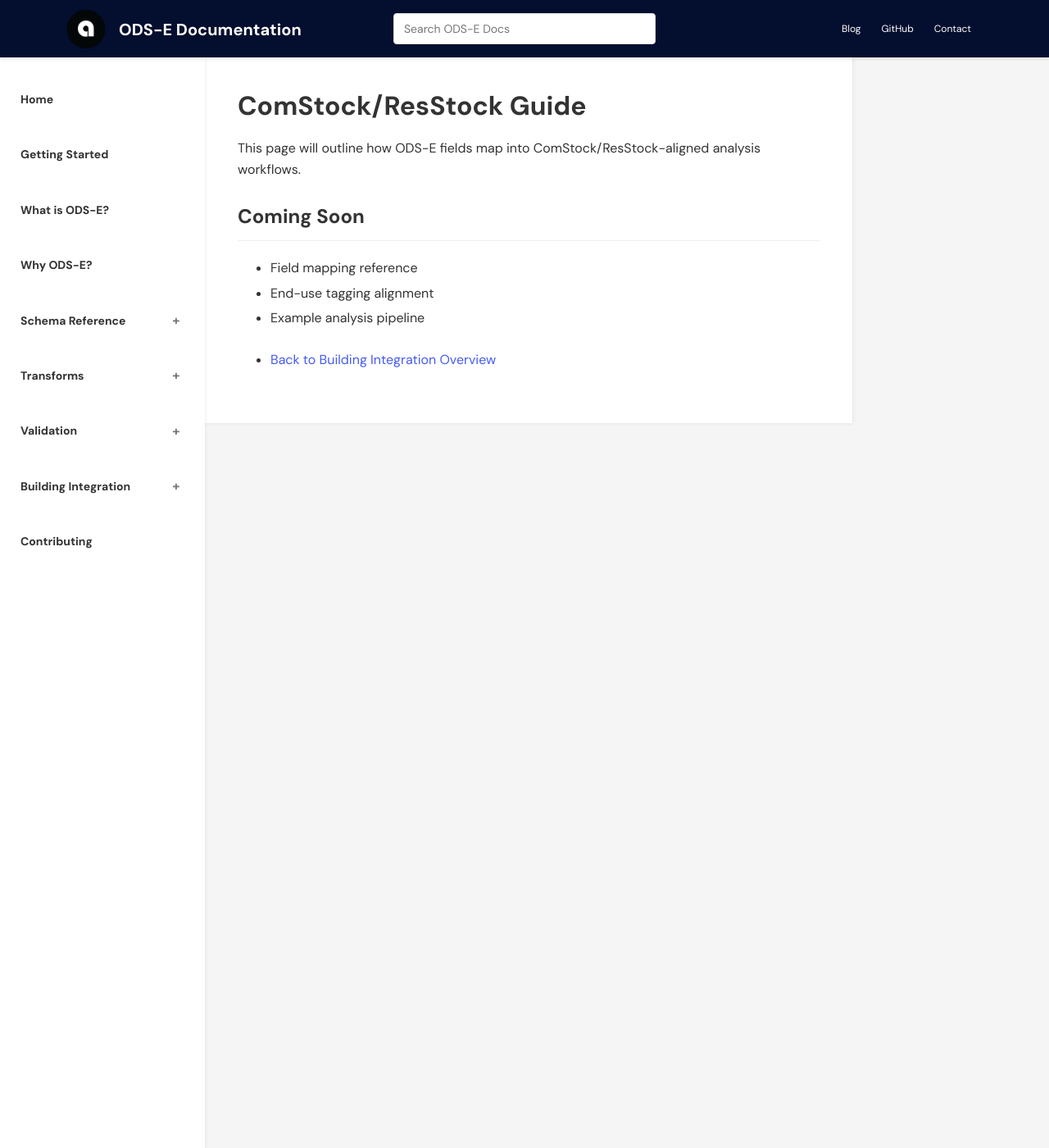
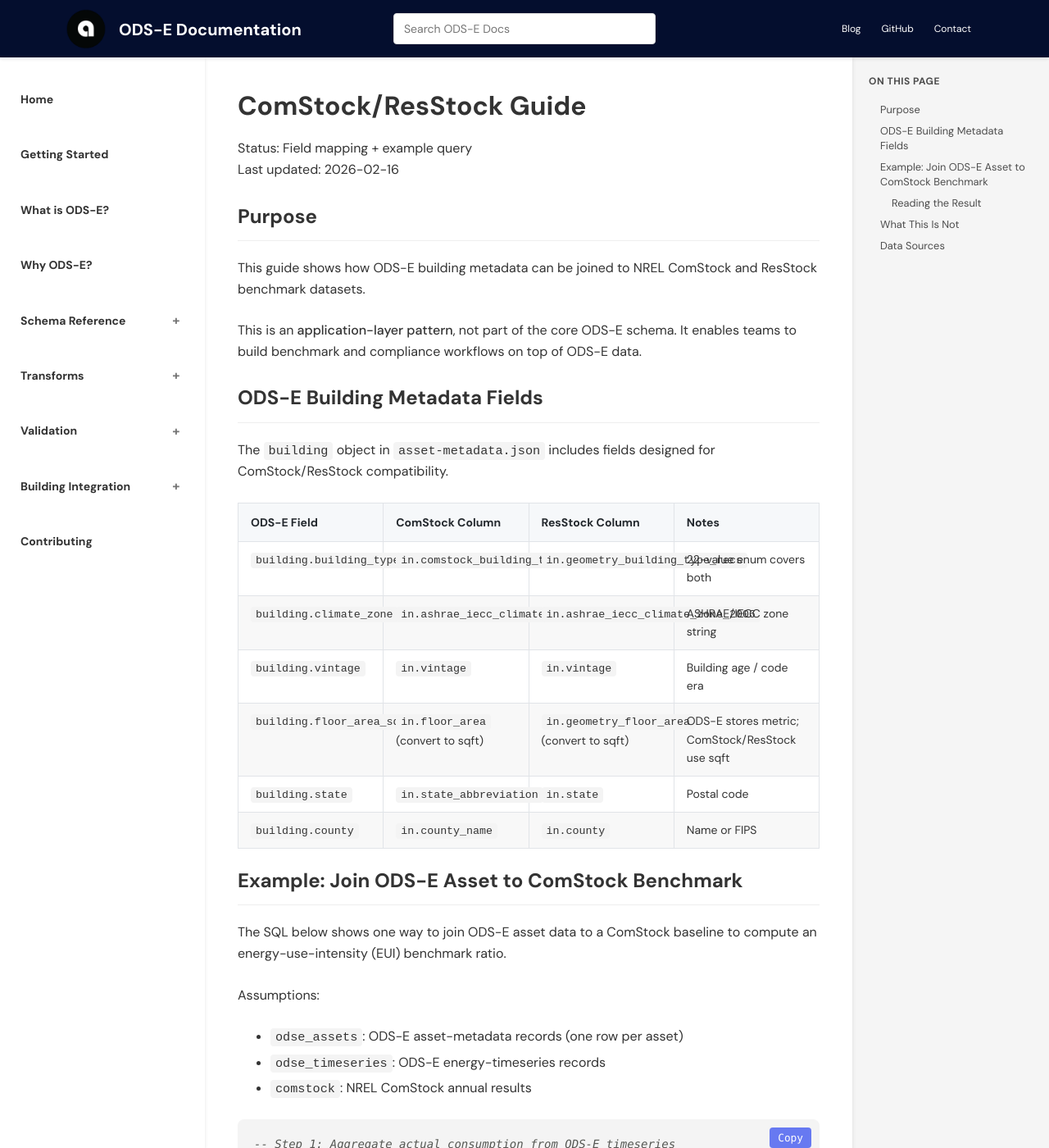
Before and after one commit to AsobaCloud/odse-docs, a Jekyll site: the page built from docs/building-integration/comstock-resstock.md, in a window 1280 px wide and 1400 px high. Shown: the whole window at 82% size. Built offline with Jekyll 4.4.1, drawn with Linux system fonts in a browser that asks for light colours; some of the changed text lies outside the part shown.

Commit message:
Populate ComStock/ResStock guide from ODSE spec

````diff
--- a/docs/building-integration/comstock-resstock.md
+++ b/docs/building-integration/comstock-resstock.md
@@ -5,12 +5,109 @@
 
 # ComStock/ResStock Guide
 
-This page will outline how ODS-E fields map into ComStock/ResStock-aligned analysis workflows.
+Status: Field mapping + example query
+Last updated: 2026-02-16
 
-## Coming Soon
+## Purpose
 
-- Field mapping reference
-- End-use tagging alignment
-- Example analysis pipeline
+This guide shows how ODS-E building metadata can be joined to NREL ComStock and ResStock benchmark datasets.
+
+This is an **application-layer pattern**, not part of the core ODS-E schema. It enables teams to build benchmark and compliance workflows on top of ODS-E data.
+
+## ODS-E Building Metadata Fields
+
+The `building` object in `asset-metadata.json` includes fields designed for ComStock/ResStock compatibility.
+
+| ODS-E Field | ComStock Column | ResStock Column | Notes |
+|---|---|---|---|
+| `building.building_type` | `in.comstock_building_type` | `in.geometry_building_type_recs` | 22-value enum covers both |
+| `building.climate_zone` | `in.ashrae_iecc_climate_zone_2006` | `in.ashrae_iecc_climate_zone_2006` | ASHRAE/IECC zone string |
+| `building.vintage` | `in.vintage` | `in.vintage` | Building age / code era |
+| `building.floor_area_sqm` | `in.floor_area` (convert to sqft) | `in.geometry_floor_area` (convert to sqft) | ODS-E stores metric; ComStock/ResStock use sqft |
+| `building.state` | `in.state_abbreviation` | `in.state` | Postal code |
+| `building.county` | `in.county_name` | `in.county` | Name or FIPS |
+
+## Example: Join ODS-E Asset to ComStock Benchmark
+
+The SQL below shows one way to join ODS-E asset data to a ComStock baseline to compute an energy-use-intensity (EUI) benchmark ratio.
+
+Assumptions:
+- `odse_assets`: ODS-E asset-metadata records (one row per asset)
+- `odse_timeseries`: ODS-E energy-timeseries records
+- `comstock`: NREL ComStock annual results
+
+```sql
+-- Step 1: Aggregate actual consumption from ODS-E timeseries
+WITH actual AS (
+    SELECT
+        t.asset_id,
+        SUM(t.kwh)                           AS annual_kwh,
+        a.building_type,
+        a.climate_zone,
+        a.vintage,
+        a.floor_area_sqm,
+        a.state
+    FROM odse_timeseries  t
+    JOIN odse_assets       a ON a.asset_id = t.asset_id
+    WHERE t.direction    = 'consumption'
+      AND t.fuel_type    = 'electricity'
+      AND t.timestamp   >= '2025-01-01'
+      AND t.timestamp    < '2026-01-01'
+    GROUP BY t.asset_id, a.building_type, a.climate_zone,
+             a.vintage, a.floor_area_sqm, a.state
+),
+
+-- Step 2: Find the ComStock median EUI for matching building cohort
+benchmark AS (
+    SELECT
+        "in.comstock_building_type"           AS building_type,
+        "in.ashrae_iecc_climate_zone_2006"    AS climate_zone,
+        "in.vintage"                          AS vintage,
+        "in.state_abbreviation"               AS state,
+        PERCENTILE_CONT(0.5) WITHIN GROUP (
+            ORDER BY "out.site_energy_intensity_kbtu_per_sqft"
+        )                                     AS median_eui_kbtu_sqft
+    FROM comstock
+    GROUP BY 1, 2, 3, 4
+)
+
+-- Step 3: Compare actual vs benchmark
+SELECT
+    ac.asset_id,
+    ac.annual_kwh,
+    ac.floor_area_sqm,
+    -- Convert actual kWh to kBtu/sqft for apples-to-apples comparison
+    (ac.annual_kwh * 3.412)
+        / (ac.floor_area_sqm * 10.7639)      AS actual_eui_kbtu_sqft,
+    bm.median_eui_kbtu_sqft,
+    ROUND(
+        ((ac.annual_kwh * 3.412) / (ac.floor_area_sqm * 10.7639))
+        / NULLIF(bm.median_eui_kbtu_sqft, 0),
+        2
+    )                                         AS eui_ratio
+FROM actual    ac
+JOIN benchmark bm
+  ON  ac.building_type = bm.building_type
+  AND ac.climate_zone  = bm.climate_zone
+  AND ac.vintage       = bm.vintage
+  AND ac.state         = bm.state;
+```
+
+### Reading the Result
+
+- `eui_ratio < 1.0`: Building uses less energy than its ComStock benchmark cohort (better than median).
+- `eui_ratio > 1.0`: Building uses more energy than its benchmark cohort (candidate for efficiency intervention).
+
+## What This Is Not
+
+- This is **not** part of the core ODS-E schema. The core schema defines `building` fields; this guide shows one way to use them.
+- ComStock/ResStock data is published by NREL under its own license. Teams are responsible for complying with NREL data terms.
+- The join keys above are illustrative. Real-world matching may require fuzzy matching on vintage ranges or building-type synonyms.
+
+## Data Sources
+
+- [ComStock datasets](https://data.openei.org/submissions/4520)
+- [ResStock datasets](https://data.openei.org/submissions/4520)
+- [NREL End Use Load Profiles](https://www.nrel.gov/buildings/end-use-load-profiles.html)
 
 - [Back to Building Integration Overview](/docs/building-integration/overview)
````
